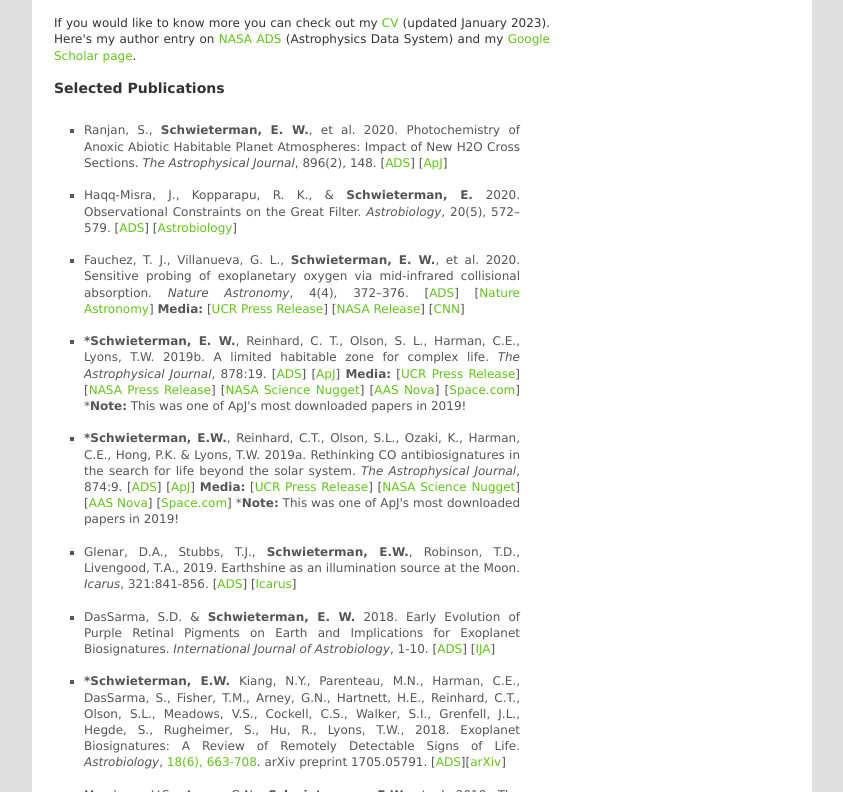
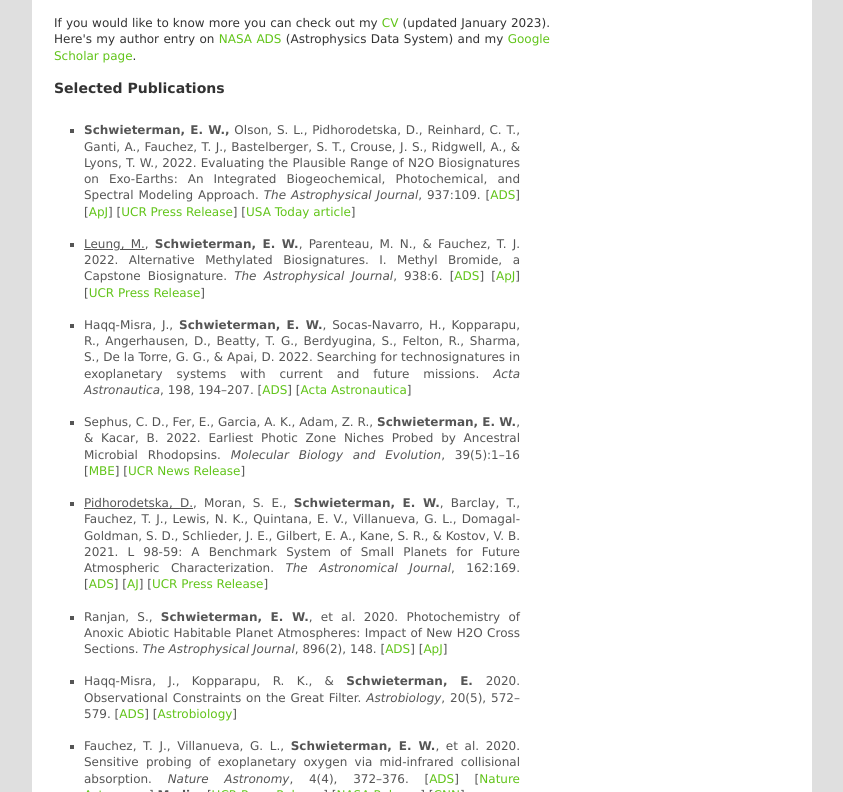
Before and after one commit to eschwiet/eschwiet.github.io, a plain HTML site: page research.html in a window 1280 px wide. Shown: the part 713-1505 px from the top of the page, without its empty margins (218-1061 px from the left). Drawn offline with Linux system fonts and the light colour scheme.

Commit message:
research page updated with selected 2021-2022 publications

```diff
--- a/research.html
+++ b/research.html
@@ -86,6 +86,37 @@ If you would like to know more you can check out my <a
 <h3>Selected Publications</h3><br />
 
 <ul>
+
+<li><b>Schwieterman, E. W.,</b> Olson, S. L., Pidhorodetska, D., Reinhard, C. T., Ganti, A., Fauchez, T. J.,
+    Bastelberger, S. T., Crouse, J. S., Ridgwell, A., & Lyons, T. W., 2022. Evaluating the Plausible Range of N2O Biosignatures on Exo-Earths:
+     An Integrated Biogeochemical, Photochemical, and Spectral Modeling Approach. <i>The Astrophysical Journal</i>, 937:109.
+    [<a href="https://ui.adsabs.harvard.edu/abs/2022ApJ...937..109S/abstract" target="new">ADS</a>]
+    [<a href="https://iopscience.iop.org/article/10.3847/1538-4357/ac8cfb" target="new">ApJ</a>]
+    [<a href="https://epsci.ucr.edu/news/2022/10/04/laughing-gas-space-could-mean-life" target="new">UCR Press Release</a>]
+    [<a href ="https://www.usatoday.com/story/news/nation/2022/10/05/laughing-gas-life-space-planets-study/8184738001/">USA Today article</a>]</li><br />
+
+<li><u>Leung, M.</u>, <b>Schwieterman, E. W.</b>, Parenteau, M. N., & Fauchez, T. J. 2022. Alternative Methylated Biosignatures. I. Methyl Bromide, a Capstone Biosignature.
+    <i>The Astrophysical Journal</i>, 938:6.
+    [<a href="https://ui.adsabs.harvard.edu/abs/2022ApJ...938....6L/abstract" target="new">ADS</a>]
+    [<a href="https://iopscience.iop.org/article/10.3847/1538-4357/ac8799" target="new">ApJ</a>]
+    [<a href="https://news.ucr.edu/articles/2022/10/10/broccoli-gas-better-way-find-life-space" target="new">UCR Press Release</a>] </li><br />
+
+<li>Haqq-Misra, J., <b>Schwieterman, E. W.</b>, Socas-Navarro, H., Kopparapu, R., Angerhausen, D., Beatty, T. G., Berdyugina,
+    S., Felton, R., Sharma, S., De la Torre, G. G., & Apai, D. 2022. Searching for technosignatures in exoplanetary systems with current and future missions.
+    <i>Acta Astronautica</i>, 198, 194–207.
+    [<a href="https://ui.adsabs.harvard.edu/abs/2022AcAau.198..194H/abstract" target="new">ADS</a>]
+    [<a href="https://doi.org/10.1016/j.actaastro.2022.05.040" target="new">Acta Astronautica</a>]</li><br />
+
+<li>Sephus, C. D., Fer, E., Garcia, A. K., Adam, Z. R., <b>Schwieterman, E. W.</b>, & Kacar, B. 2022.
+    Earliest Photic Zone Niches Probed by Ancestral Microbial Rhodopsins. <i>Molecular Biology and Evolution</i>, 39(5):1–16
+    [<a href="https://academic.oup.com/mbe/article/39/5/msac100/6582242" target="new">MBE</a>]
+    [<a href="https://news.ucr.edu/articles/2022/06/27/ancient-microbes-may-help-us-find-extraterrestrial-life-forms" target="new">UCR News Release</a>]</li><br />
+
+<li><u>Pidhorodetska, D.</u>, Moran, S. E., <b>Schwieterman, E. W.</b>, Barclay, T., Fauchez, T. J., Lewis, N. K., Quintana, E. V., Villanueva, G. L., Domagal-Goldman, S. D.,
+    Schlieder, J. E., Gilbert, E. A., Kane, S. R., & Kostov, V. B. 2021. L 98-59: A Benchmark System of Small Planets for Future Atmospheric Characterization. <i>The Astronomical Journal</i>, 162:169.
+    [<a href="https://ui.adsabs.harvard.edu/abs/2021AJ....162..169P/abstract" target="new">ADS</a>]
+    [<a href="https://iopscience.iop.org/article/10.3847/1538-3881/ac1171" target="new">AJ</a>]
+    [<a href="https://news.ucr.edu/articles/2021/09/29/investigating-potential-life-around-galaxys-smallest-stars" target="new">UCR Press Release</a>] </li><br />
 
 <li>Ranjan, S., <b>Schwieterman, E. W.</b>, et al. 2020.
     Photochemistry of Anoxic Abiotic Habitable Planet Atmospheres: Impact of
```
